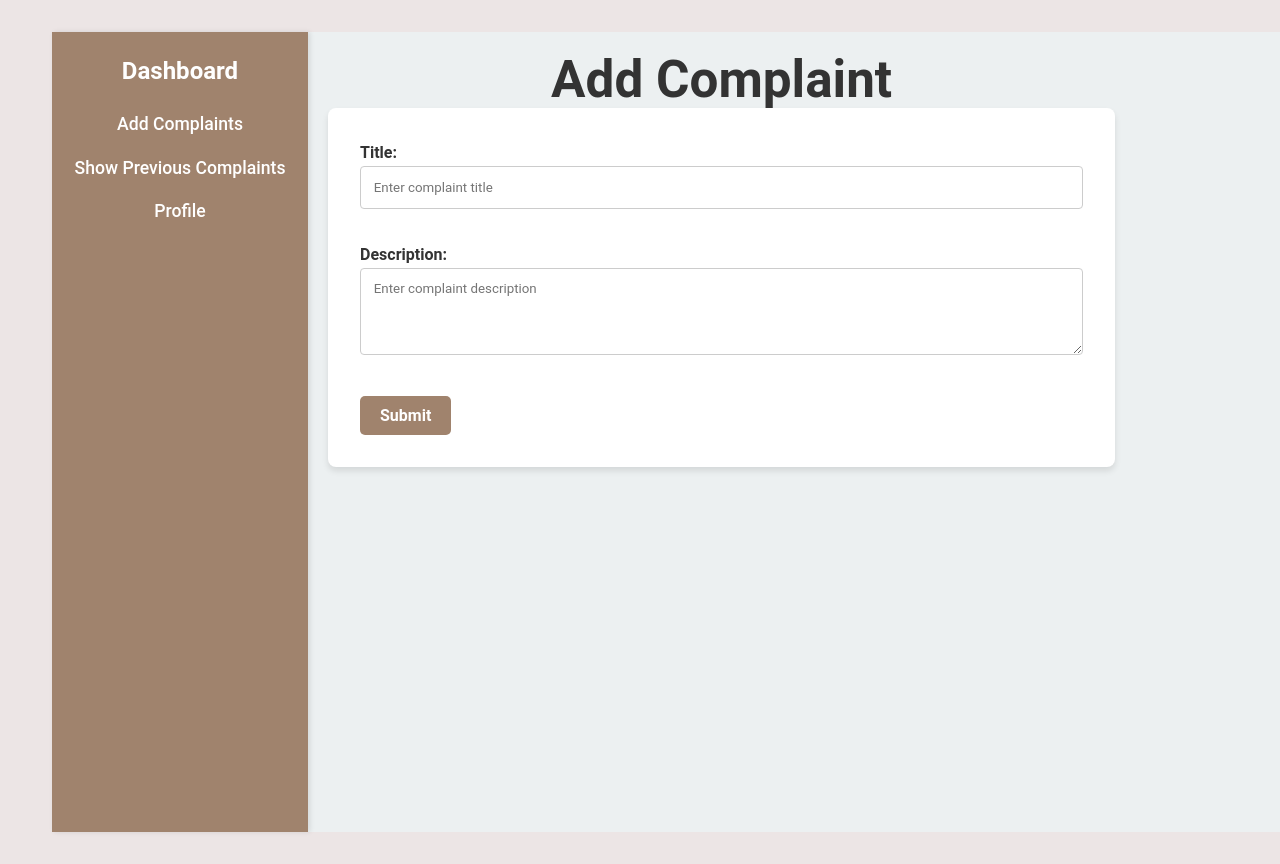
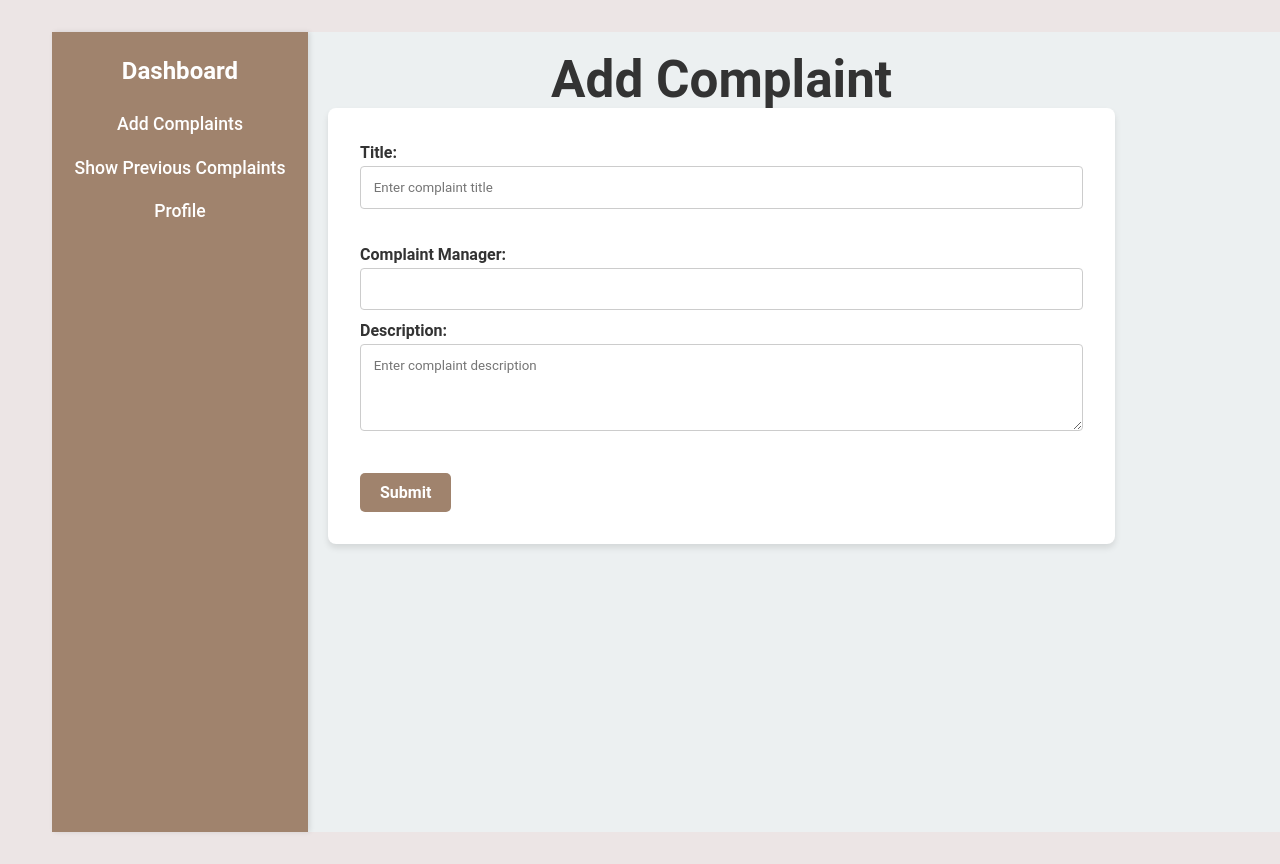
Before and after one commit to EsnatJahan/Cuet-Hall-Complaint-Management, a React (Vite) app in the folder frontend/: page /student-dashboard/add-complaint in a window 1280 px wide. Shown: the top 864 px of the page. Built offline with nearby package versions, Linux system fonts and the light colour scheme.

Commit message:
update 290125

```diff
--- a/frontend/src/Components/AddComplaint.tsx
+++ b/frontend/src/Components/AddComplaint.tsx
@@ -11,6 +11,10 @@ function AddComplaint() {
           <input type="text" placeholder="Enter complaint title" />
         </label>
         <br />
+        <label>
+          Complaint Manager:
+          <input />
+        </label>
         <label>
           Description:
           <textarea placeholder="Enter complaint description" rows="4"></textarea>
--- a/frontend/src/Components/StudentDashboard.tsx
+++ b/frontend/src/Components/StudentDashboard.tsx
@@ -4,7 +4,7 @@ import AddComplaint from "./AddComplaint.tsx";
 import PreviousComplaints from "./PreviousComplaints.tsx";
 import Profile from "./Profile.tsx";
 import { Outlet } from "react-router-dom";
-import "../Styles/AdminDashboard.css";
+import "../Styles/StudentDashboard.css";
 
 function StudentDashboard(){
     return(
```
Also changed, not shown: frontend/src/Styles/StudentDashboard.css (renamed from frontend/src/Styles/AdminDashboard.css).
